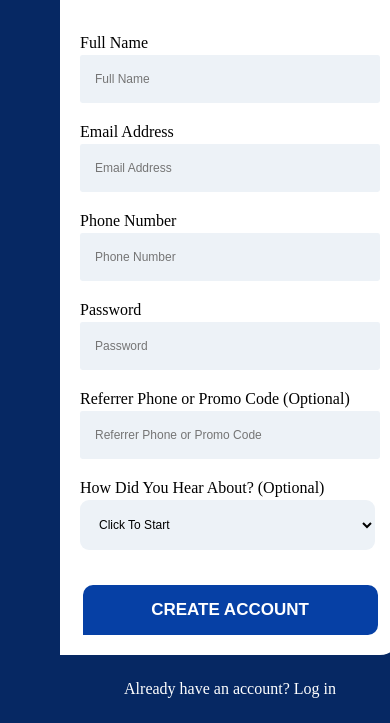
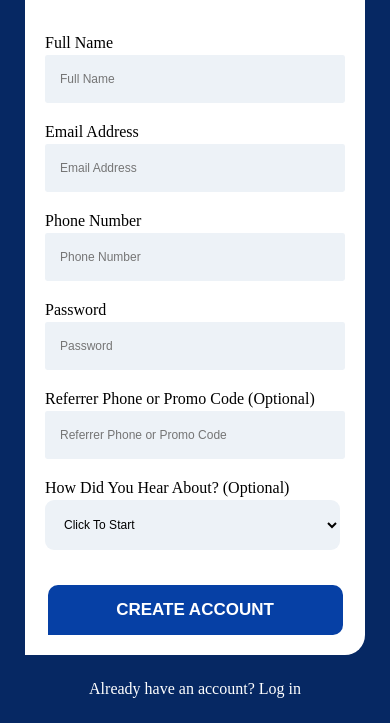
Before and after one commit to Aveolar/piggy_vest, a plain HTML site: page index.html in a window 390 px wide. Shown: the part 199-922 px from the top of the page. Drawn offline with Linux system fonts and the light colour scheme; a web font is replaced by a local one.

Commit message:
Update piggyvest.css

```diff
--- a/css/piggyvest.css
+++ b/css/piggyvest.css
@@ -161,3 +161,9 @@ button {
     margin: 25px 0px;
     color: #fff;
 }
+@media only screen and (max-width: 402px) {
+    body {
+        margin: 0px 2px !important;
+    }
+
+}
```
